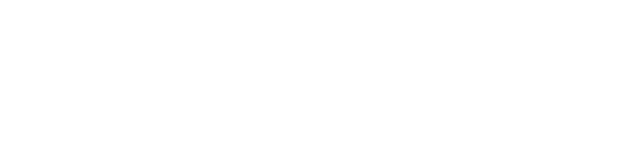
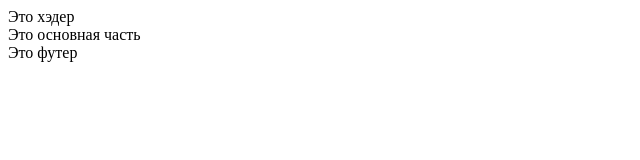
Before and after one commit to LebedIvan/layout-designer-project-lvl1, a plain HTML site: page index.html in a window 1280 px wide. Shown: the whole page, without its empty margins (0-640 px from the left). Drawn offline with Linux system fonts and the light colour scheme.

Commit message:
второе задание ЖК "Лунное море"

```diff
--- a/index.html
+++ b/index.html
@@ -9,6 +9,8 @@
     <link rel="stylesheet" href="styles/style.css">
 </head>
 <body>
-
+<div class="header">Это хэдер</div>
+<div class="main">Это основная часть</div>
+<div class="footer">Это футер</div>
 </body>
 </html>
```
